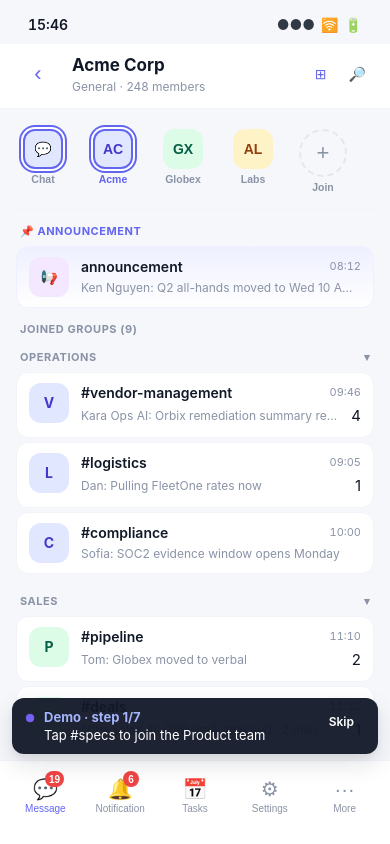
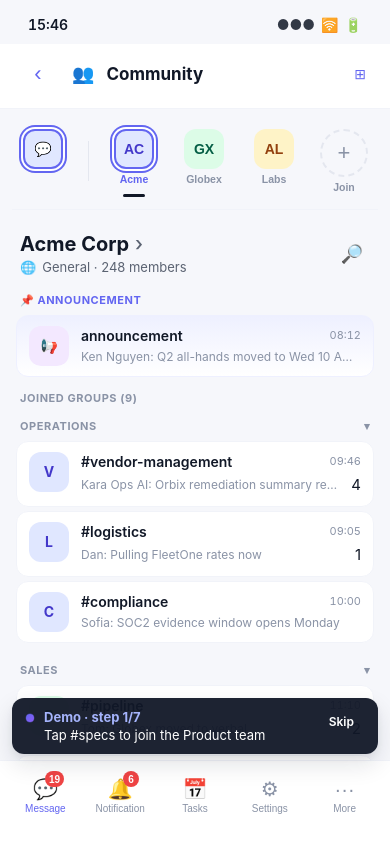
Before and after one commit to kennguy3n/kchat-b2b-ai-vision-board, a plain HTML site: page mobile/index.html in a window 390 px wide. Both pictures are taken after a click on the button 195 px from the left and 426 px from the top of the page. Drawn offline with Linux system fonts and the light colour scheme.

Commit message:
feat(mobile): community-hierarchy polish on channel list
- Topbar is now generic '\u{1F465} Community' (no tenant name, no subtitle)
- Active-tenant name + members moved BELOW the strip as .tenant-header
  with trailing search icon (matches KChat reference)
- Underline indicator under the selected community icon
- Personal-chat bubble drops its 'Chat' label and is separated from
  B2B communities by a vertical divider
- Search moved out of the topbar into the tenant-header row
- Re-captured mobile/screenshots/03-channel-list.png
- PROGRESS.md v0.8.1 entry + README pointer + mobile/README row 3 +
  mobile/screenshots/README rows 02/03 updated

```diff
--- a/mobile/css/components.css
+++ b/mobile/css/components.css
@@ -2365,6 +2365,97 @@
 }
 .community-icon.active-chat { cursor: default; }
 
+/* Vertical divider between the personal-chat icon (B2C-style DMs, a
+   mode switcher — not a peer community) and the community icons on
+   the right. Keeps the visual grouping explicit without a text label. */
+.community-strip-divider {
+  flex-shrink: 0;
+  align-self: center;
+  width: 1px;
+  height: 40px;
+  background: var(--k-border);
+  margin: 0 4px;
+}
+
+/* Active-tenant indicator: thin horizontal bar under the selected
+   community icon, matching the reference KChat screenshot. */
+.community-icon { position: relative; }
+.community-icon.active::after {
+  content: '';
+  position: absolute;
+  left: 50%;
+  bottom: -2px;
+  transform: translateX(-50%);
+  width: 22px;
+  height: 3px;
+  border-radius: 2px;
+  background: var(--k-text);
+}
+
+/* Topbar leading icon (👥) next to the "Community" title */
+.topbar-title-icon {
+  margin-right: 8px;
+  font-size: 18px;
+}
+
+/* Tenant-name header shown BELOW the community strip: big active-
+   tenant name with a caret + "🌐 General · N members" subtitle +
+   a trailing search icon. Acts as the page-level context, while the
+   topbar above stays generic ("👥 Community"). */
+.tenant-header {
+  display: flex;
+  align-items: center;
+  justify-content: space-between;
+  gap: 12px;
+  padding: 14px 4px 10px;
+  cursor: pointer;
+}
+.tenant-header:focus-visible {
+  outline: 2px solid var(--k-accent, #6366f1);
+  outline-offset: 2px;
+  border-radius: 6px;
+}
+.tenant-header-main {
+  display: flex;
+  flex-direction: column;
+  gap: 2px;
+  min-width: 0;
+}
+.tenant-header-name {
+  display: flex;
+  align-items: center;
+  gap: 6px;
+  font-size: 20px;
+  font-weight: 700;
+  color: var(--k-text);
+  line-height: 1.2;
+}
+.tenant-header-caret {
+  color: var(--k-text-2);
+  font-weight: 500;
+  font-size: 20px;
+}
+.tenant-header-sub {
+  display: flex;
+  align-items: center;
+  gap: 6px;
+  font-size: 13px;
+  color: var(--k-text-2);
+}
+.tenant-header-sub-icon { opacity: 0.8; }
+.tenant-header-search {
+  flex-shrink: 0;
+  width: 36px;
+  height: 36px;
+  border: none;
+  background: transparent;
+  border-radius: 50%;
+  font-size: 18px;
+  cursor: pointer;
+  color: var(--k-text-2);
+}
+.tenant-header-search:hover { background: var(--k-surface-2, rgba(0,0,0,0.04)); }
+
 /* Channel-list section title (between pinned + Joined groups sections) */
 .channel-section-title {
   margin: 12px 4px 6px;
--- a/mobile/index.html
+++ b/mobile/index.html
@@ -175,14 +175,17 @@
       <section class="screen" id="screen-channel-list">
         <div class="topbar" data-channel-list-topbar>
           <button class="back-btn" onclick="KApp.back()" aria-label="Back">‹</button>
-          <div class="title" data-channel-list-title>Acme Corp<div class="subtitle" data-channel-list-subtitle>General · 248 members</div></div>
+          <div class="title">
+            <span class="topbar-title-icon" aria-hidden="true">👥</span>
+            Community
+          </div>
           <div class="actions">
             <button onclick="KApp.show('home')" aria-label="Workspace dashboard">⊞</button>
-            <button onclick="KApp.show('search')" aria-label="Search">🔎</button>
           </div>
         </div>
         <div class="content">
           <div data-community-strip></div>
+          <div data-tenant-header></div>
           <div data-channel-list-body></div>
         </div>
       </section>
--- a/mobile/js/app.js
+++ b/mobile/js/app.js
@@ -329,13 +329,15 @@
           <span class="community-icon-label">${t.short || t.name}</span>
         </button>`;
     }).join('');
-    // Leading "chat" bubble (current messages view) + trailing "+" join
+    // Leading personal-chat bubble is a mode switcher (B2C-style DMs),
+    // NOT a peer community — hence no label and a vertical divider
+    // separating it from the B2B community icons on the right.
     return `
       <div class="community-strip" role="tablist" aria-label="Communities">
-        <button class="community-icon chat active-chat" aria-label="Messages" disabled>
+        <button class="community-icon chat active-chat" aria-label="Personal chats" disabled>
           <span class="community-icon-inner avatar a2">💬</span>
-          <span class="community-icon-label">Chat</span>
         </button>
+        <span class="community-strip-divider" role="separator" aria-hidden="true"></span>
         ${tiles}
         <button class="community-icon plus" data-action="join-community" aria-label="Join a community">
           <span class="community-icon-inner">+</span>
@@ -344,11 +346,32 @@
       </div>`;
   }
 
+  function tenantHeaderHTML(tenant) {
+    if (!tenant) return '';
+    const members = tenant.members || 0;
+    return `
+      <div class="tenant-header" data-action="open-tenant" tabindex="0"
+           aria-label="Open ${tenant.name} workspace">
+        <div class="tenant-header-main">
+          <div class="tenant-header-name">
+            <span>${tenant.name}</span>
+            <span class="tenant-header-caret" aria-hidden="true">›</span>
+          </div>
+          <div class="tenant-header-sub">
+            <span class="tenant-header-sub-icon" aria-hidden="true">🌐</span>
+            General · ${members} members
+          </div>
+        </div>
+        <button class="tenant-header-search" data-action="search"
+                onclick="event.stopPropagation(); KApp.show('search')"
+                aria-label="Search">🔎</button>
+      </div>`;
+  }
+
   function renderChannelList(root) {
-    const stripHost  = root.querySelector('[data-community-strip]');
-    const listHost   = root.querySelector('[data-channel-list-body]');
-    const titleEl    = root.querySelector('[data-channel-list-title]');
-    const subtitleEl = root.querySelector('[data-channel-list-subtitle]');
+    const stripHost   = root.querySelector('[data-community-strip]');
+    const headerHost  = root.querySelector('[data-tenant-header]');
+    const listHost    = root.querySelector('[data-channel-list-body]');
     if (!listHost || !stripHost) return;
 
     const tenant = tenantById(state.tenantId);
@@ -387,21 +410,14 @@
     </div>`;
 
     stripHost.innerHTML = communityStripHTML();
+    if (headerHost) headerHost.innerHTML = tenantHeaderHTML(tenant);
     listHost.innerHTML = pinnedHTML + joinedHTML;
 
-    // Topbar: active community name + channel count (screenshot pattern)
-    if (tenant) {
-      if (titleEl) {
-        // Replace only the leading text node so the child .subtitle div
-        // stays intact
-        const firstText = Array.from(titleEl.childNodes).find(n => n.nodeType === Node.TEXT_NODE);
-        if (firstText) firstText.nodeValue = tenant.name;
-        else titleEl.prepend(document.createTextNode(tenant.name));
-      }
-      if (subtitleEl) {
-        subtitleEl.textContent = `General · ${tenant.members || 0} members`;
-      }
-    }
+    // Topbar stays generic ("👥 Community"). The active tenant name +
+    // member count render BELOW the strip as a dedicated section
+    // header (see tenantHeaderHTML) — putting the tenant name in the
+    // topbar above the strip reads as "everything below is inside
+    // this tenant", which is the opposite of what the strip means.
 
     wireChannelList(root);
   }
@@ -418,6 +434,8 @@
         switchTenant(tid);
       } else if (action === 'open-channel') {
         showScreen('channel-chat');
+      } else if (action === 'open-tenant') {
+        showScreen('home');
       } else if (action === 'join-community') {
         toast('Community join flow is not wired in this demo');
       }
```
Also changed, not shown: mobile/screenshots/03-channel-list.png, 4 other files.
